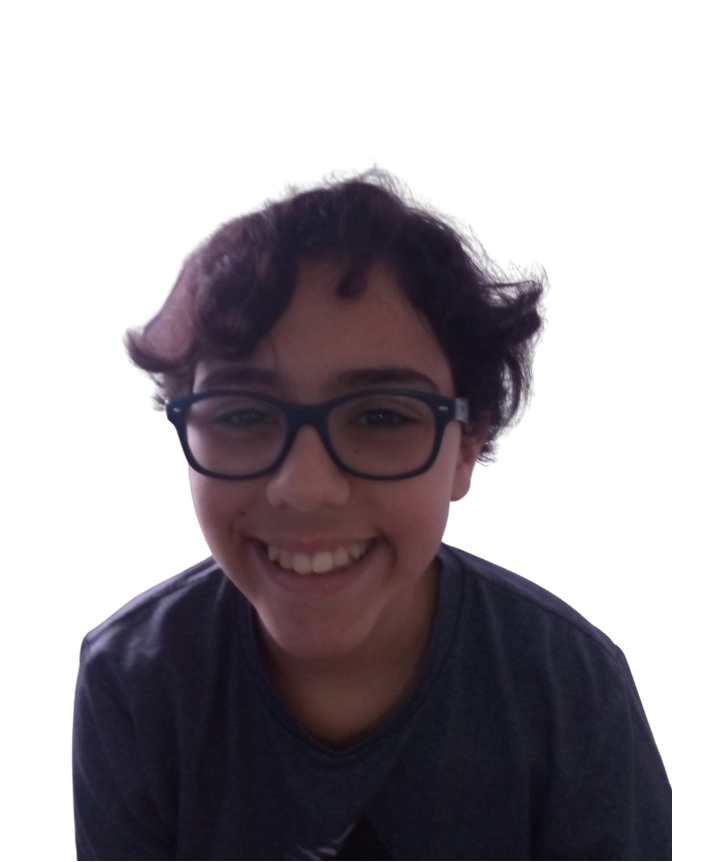
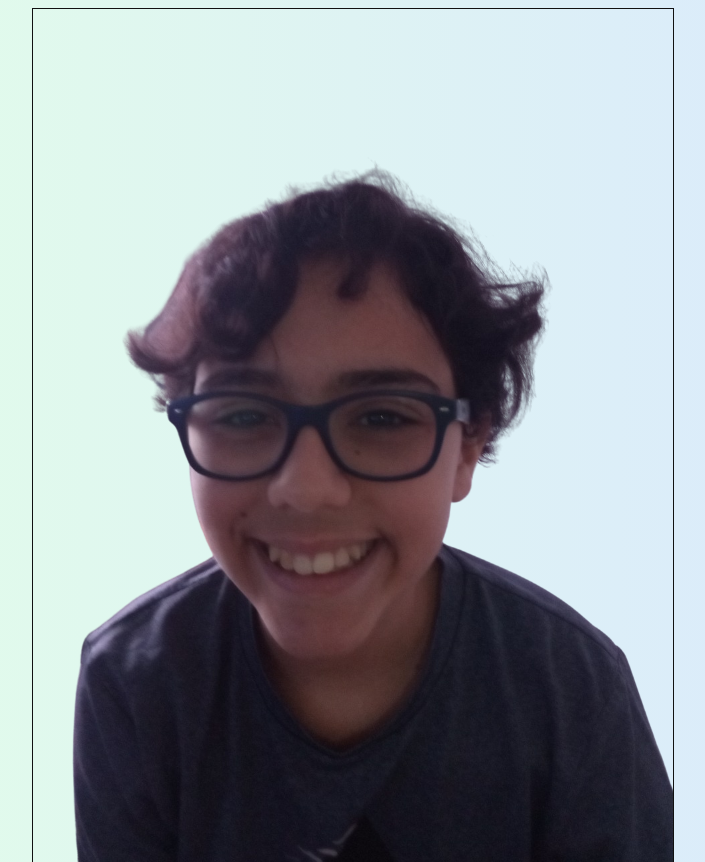
Before and after one commit to AdamSFelix/personal-page, a plain HTML site: page index.html in a window 1280 px wide. Shown: the top 862 px of the page, without its empty margins (288-993 px from the left). Drawn offline with Linux system fonts and the light colour scheme.

Commit message:
bg body and img border

```diff
--- a/style.css
+++ b/style.css
@@ -1,3 +1,7 @@
+body {
+    background: linear-gradient(90deg, #e3ffe7 0%, #d9e7ff 100%);
+}
+
 main {
     width: 50vw;
     margin: 0 auto;
@@ -5,6 +9,7 @@ main {
 
 main img {
     max-width: 100%;
+    border: 1px solid #111;
 }
 
 @media only screen and (max-width: 400px) {
```
